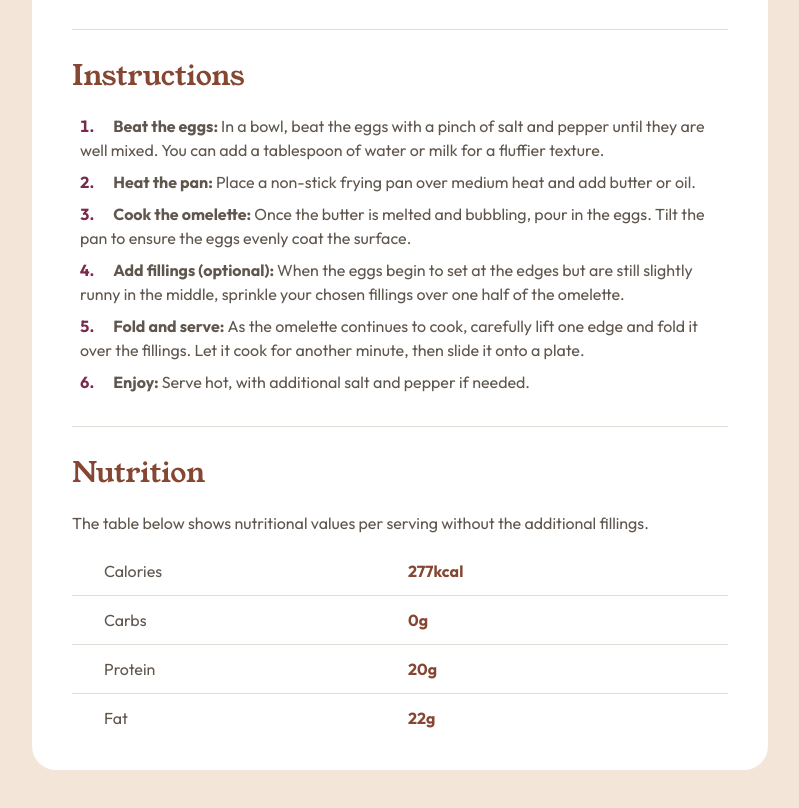
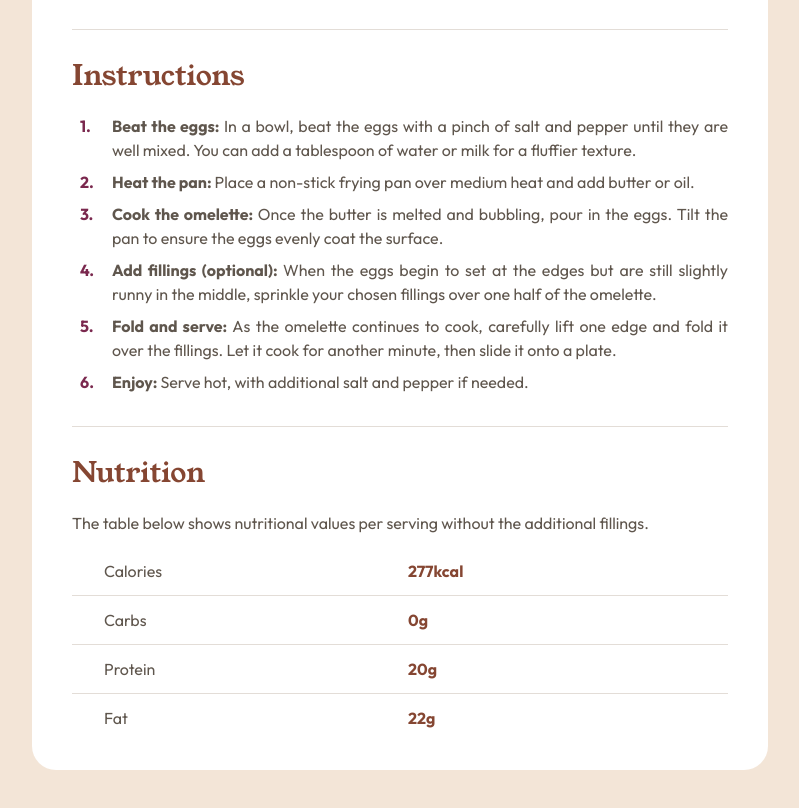
Before and after one commit to kuba-guzynski/recipe-page-main-FrontendMentorProject, a plain HTML site: page index.html in a window 1280 px wide. Shown: the part 1063-1871 px from the top of the page, without its empty margins (248-1047 px from the left). Drawn offline with Linux system fonts and the light colour scheme.

Commit message:
Update code for Desktop Interface

```diff
--- a/index.html
+++ b/index.html
@@ -78,23 +78,29 @@
       <div class="instruction">
         <h2>Instructions</h2>
         <ol class="steps">
-          <li><span class="name-of-veriable">
+          <li>
+            <div>
+              <span class="name-of-veriable">
                 Beat the eggs:
               </span>
               <span class="describe">
                 In a bowl, beat the eggs with a pinch of salt and pepper until they are well mixed.
                 You can add a tablespoon of water or milk for a fluffier texture.
               </span>
+            </div>
           </li>
           <li>
+            <div>
               <span class="name-of-veriable">
                 Heat the pan:
               </span>
               <span class="describe">
                 Place a non-stick frying pan over medium heat and add butter or oil.
               </span>
+            </div>
           </li>
           <li>
+            <div>
               <span class="name-of-veriable">
                 Cook the omelette:
               </span>
@@ -102,8 +108,10 @@
                 Once the butter is melted and bubbling, pour in the eggs. Tilt the pan to ensure
                 the eggs evenly coat the surface.
               </span>
+            </div>
           </li>
           <li>
+            <div>
               <span class="name-of-veriable">
                 Add fillings (optional):
               </span>
@@ -111,8 +119,10 @@
                 When the eggs begin to set at the edges but are still slightly runny in the
                 middle, sprinkle your chosen fillings over one half of the omelette.
               </span>
+            </div>
           </li>
           <li>
+            <div>
               <span class="name-of-veriable">
                 Fold and serve:
               </span>
@@ -120,9 +130,11 @@
                 As the omelette continues to cook, carefully lift one edge and fold it over the
                 fillings. Let it cook for another minute, then slide it onto a plate.
               </span>
+            </div>
           </li>
 
           <li>
+            <div>
               <span class="name-of-veriable">
                 Enjoy:
               </span>
@@ -130,9 +142,9 @@
                 Serve hot, with additional salt and pepper if needed.
               </span>
           </li>
+      </div>
 
       </ol>
-
       </div>
       <div class="line"></div>
 
--- a/style.css
+++ b/style.css
@@ -114,8 +114,11 @@ h3 {
     gap: 8px;
 }
 
+.time-list .name-of-veriable {
+    margin-left: 16px;
+}
+
 .name-of-veriable {
-    margin-left: 16px;
     flex: 1 0 0;
     color: #5F564D;
     font-family: 'Outfit';
@@ -168,7 +171,7 @@ h2 {
     margin-left: 16px;
 }
 
-.steps {
+/* .steps {
     all: unset;
     margin-top: 24px;
     align-self: stretch;
@@ -188,6 +191,42 @@ ol li::marker {
     font-size: 16px;
     line-height: 150%;
     font-weight: 700;
+} */
+
+.steps {
+    align-self: stretch;
+    counter-reset: step;
+    list-style: none;
+    margin: 24px 0 0 0;
+    padding: 0;
+
+}
+
+.steps li:last-child {
+    margin-bottom: 0;
+}
+
+.steps li {
+    display: grid;
+    grid-template-columns: 16px 1fr;
+    column-gap: 16px;
+    counter-increment: step;
+    margin-bottom: 8px;
+    text-align: justify;
+    align-items: start;
+    margin-left: 8px;
+
+}
+
+.steps li::before {
+    content: counter(step)".";
+    font-family: "Outfit";
+    font-weight: 700;
+    font-size: 16px;
+    color: #7A284E;
+    text-align: left;
+    line-height: 150%;
+
 }
 
 .nutrition {
```
Lines whose indentation alone changed are shown as unchanged.
